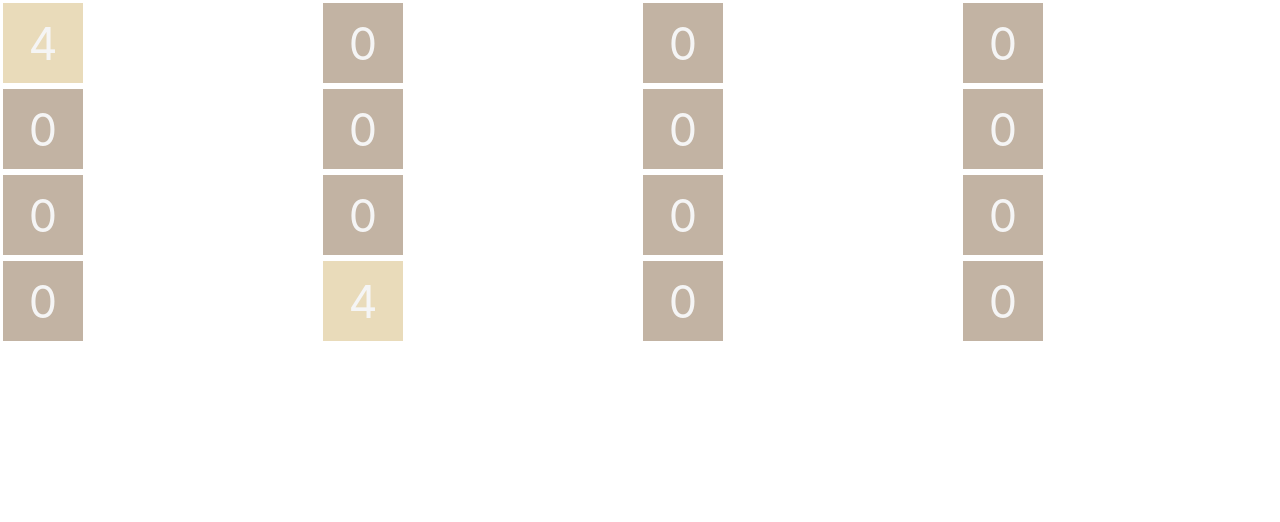
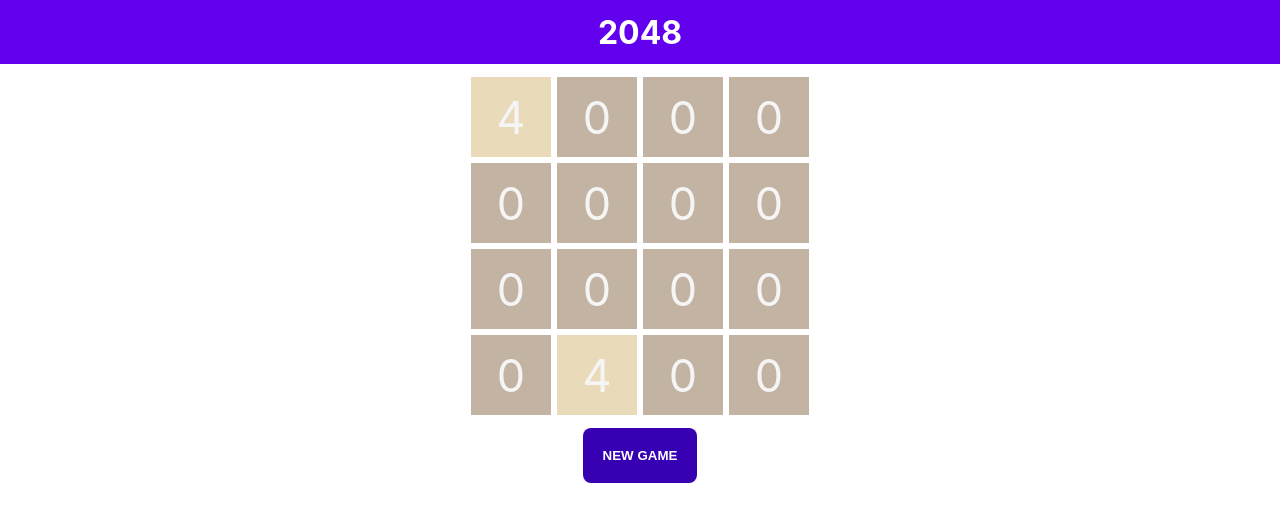
Before and after one commit to petcomputacaoufrgs/react-workshop, a React (Create React App) app: page / in a window 1280 px wide. Shown: the top 522 px of the page. Built offline with nearby package versions, Linux system fonts and the light colour scheme.

Commit message:
added a header and a new game button that does nothing

```diff
--- a/src/App.css
+++ b/src/App.css
@@ -1,38 +1,3 @@
 .App {
   text-align: center;
 }
-
-.App-logo {
-  height: 40vmin;
-  pointer-events: none;
-}
-
-@media (prefers-reduced-motion: no-preference) {
-  .App-logo {
-    animation: App-logo-spin infinite 20s linear;
-  }
-}
-
-.App-header {
-  background-color: #282c34;
-  min-height: 100vh;
-  display: flex;
-  flex-direction: column;
-  align-items: center;
-  justify-content: center;
-  font-size: calc(10px + 2vmin);
-  color: white;
-}
-
-.App-link {
-  color: #61dafb;
-}
-
-@keyframes App-logo-spin {
-  from {
-    transform: rotate(0deg);
-  }
-  to {
-    transform: rotate(360deg);
-  }
-}
--- a/src/App.tsx
+++ b/src/App.tsx
@@ -1,11 +1,15 @@
 import React from 'react'
 import './App.css'
+import Header from './components/header'
 import Board from './components/board'
+import ButtonReset from './components/button-reset'
 
 function App() {
   return (
     <div className="App">
+      <Header />
       <Board />
+      <ButtonReset />
     </div>
   )
 }
--- a/src/components/board/styles.css
+++ b/src/components/board/styles.css
@@ -1,4 +1,5 @@
 .board {
-    display: grid;
+    display: inline-grid;
     grid-template-columns: 1fr 1fr 1fr 1fr;
+    grid-template-rows: 1fr 1fr 1fr 1fr;
 }
--- /dev/null
+++ b/src/components/button-reset/index.tsx
@@ -0,0 +1,11 @@
+import React from 'react'
+import './styles.css'
+
+const ButtonReset: React.FC = () => {
+    return(
+        <div className="buttonReset">
+            <button className="buttonReset__btn">NEW GAME</button>
+        </div>
+    )
+}
+export default ButtonReset
--- /dev/null
+++ b/src/components/button-reset/styles.css
@@ -0,0 +1,14 @@
+.buttonReset {
+    margin-top: 10px;
+    display: flex;
+    justify-content: center;
+}
+
+.buttonReset__btn {
+    padding: 20px;
+    border: none;
+    border-radius: 8px;
+    font-weight: bold;
+    color: #ffffff;
+    background-color: #3700b3;
+}
--- /dev/null
+++ b/src/components/header/index.tsx
@@ -0,0 +1,15 @@
+import React from 'react'
+import './styles.css'
+
+const Header: React.FC = () => {
+    return (
+        <div className="header">
+            <div className="header__bar">
+                <div className="header__bar__title">
+                    <h1>2048</h1>
+                </div>
+            </div>
+        </div>
+    )
+}
+export default Header
--- /dev/null
+++ b/src/components/header/styles.css
@@ -0,0 +1,9 @@
+.header {
+    display: flex;
+    justify-content: center;
+    align-items: center;
+    height: 64px;
+    margin-bottom: 10px;
+    color: #ffffff;
+    background-color: #6200ee;
+}
```
